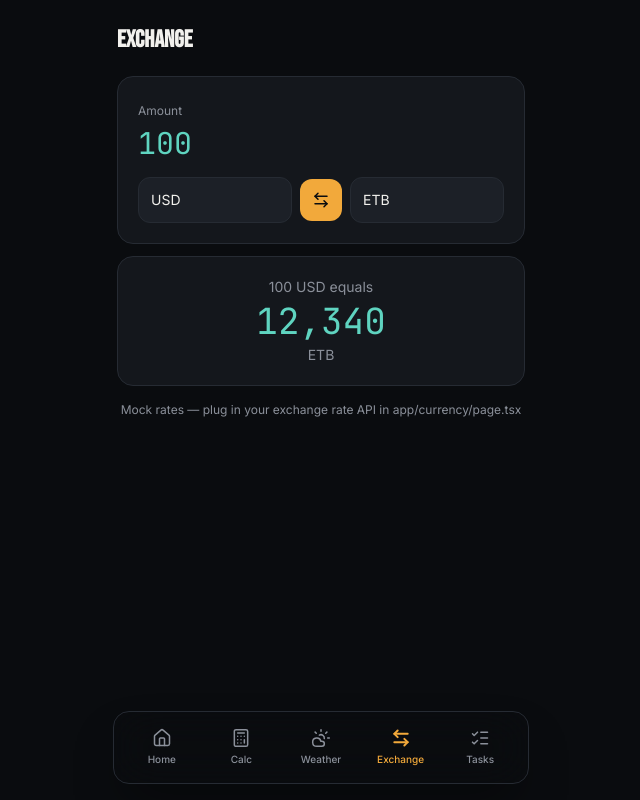
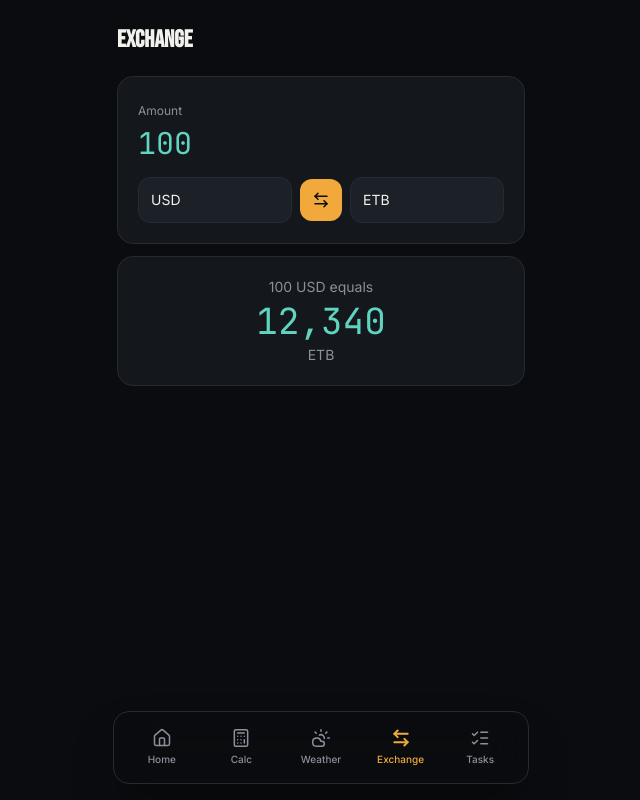
Before and after one commit to AbelXeon/DayFlow, a Next.js app: page /currency in a window 1280 px wide. Shown: the whole page, without its empty margins (319-959 px from the left). Built offline with nearby package versions, Linux system fonts and the light colour scheme.

Commit message:
removed unessery thing

```diff
--- a/app/currency/page.tsx
+++ b/app/currency/page.tsx
@@ -75,9 +75,7 @@ export default function CurrencyPage() {
         <p className="text-muted text-sm mt-1">{to}</p>
       </div>
 
-      <p className="text-muted text-xs mt-4 text-center">
-        Mock rates — plug in your exchange rate API in app/currency/page.tsx
-      </p>
+
     </div>
   );
 }
```
